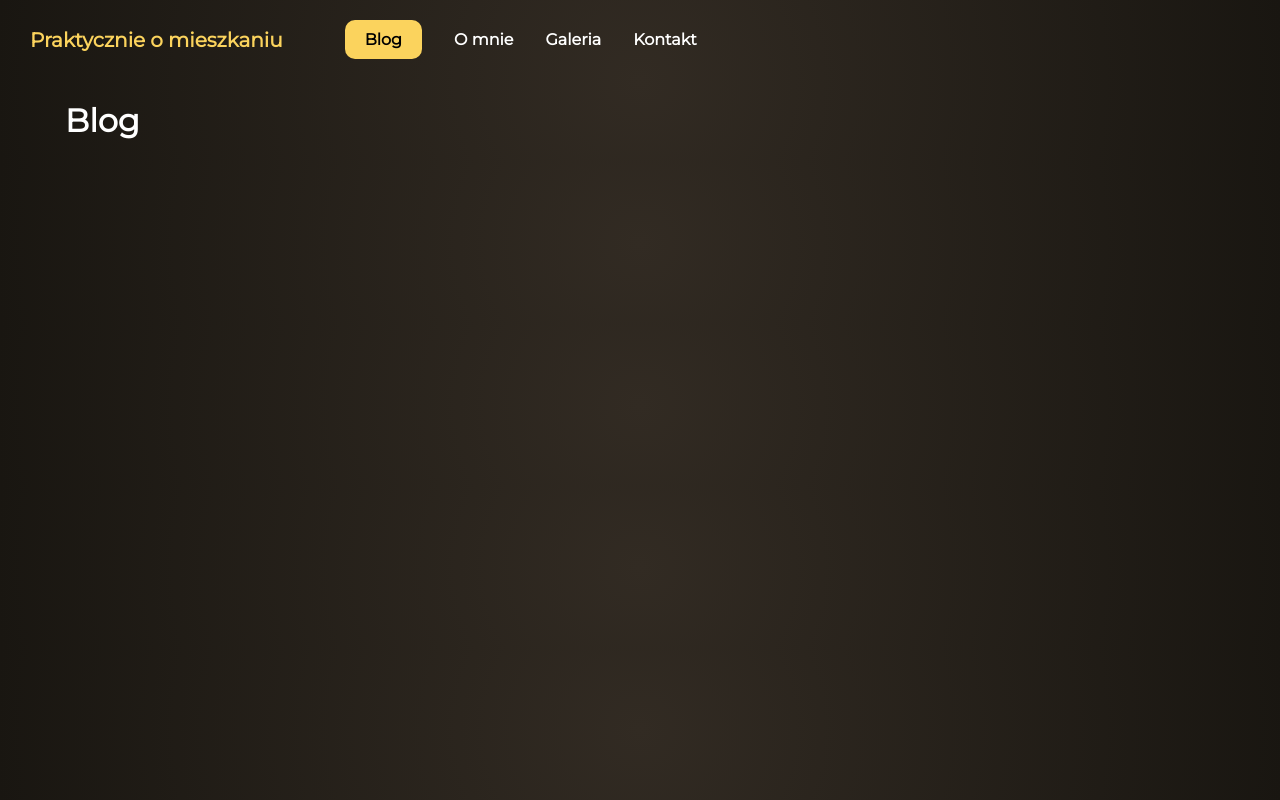
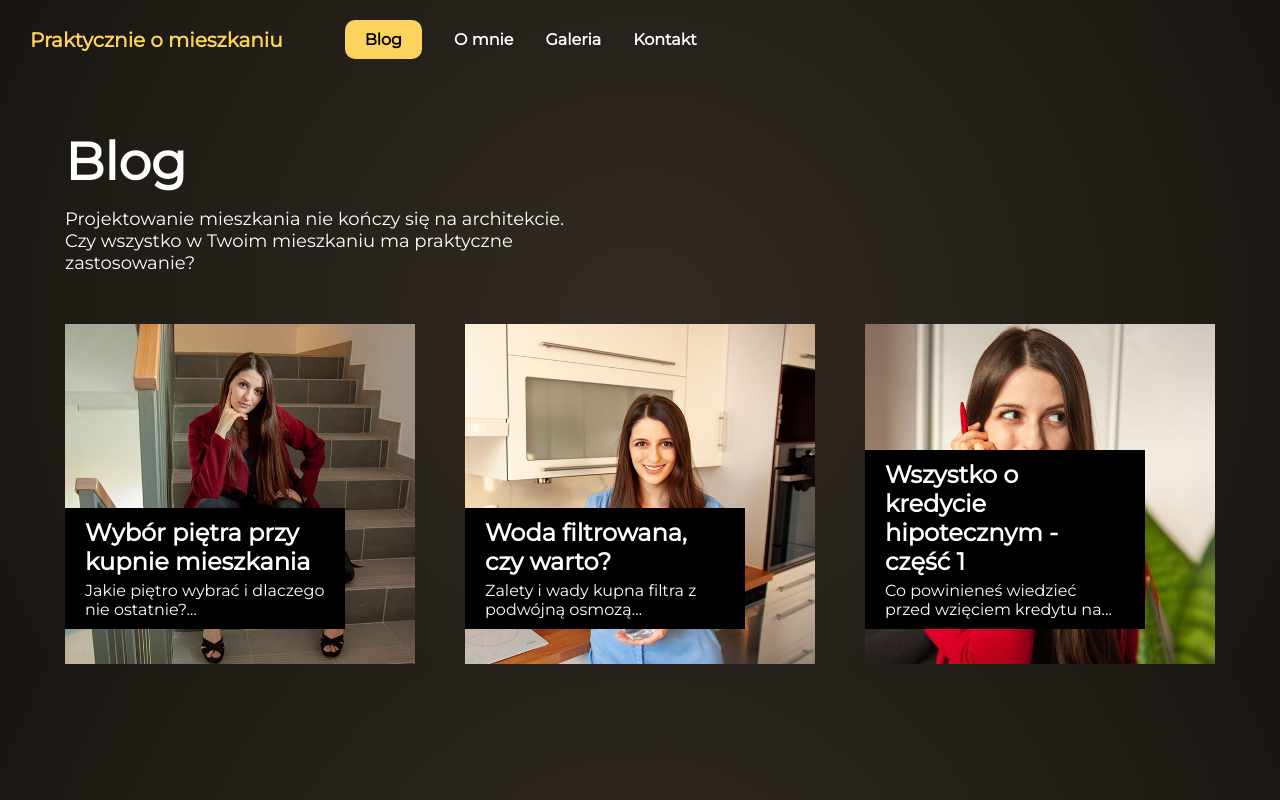
Before and after one commit to Graffiss/praktycznie-o-mieszkaniu-gatsby, a Gatsby site in the folder praktycznie-o-mieszkaniu/: page /blog in a window 1280 px wide. Built offline with nearby package versions, Linux system fonts and the light colour scheme; Gatsby itself is replaced by a stand-in of ours.

Commit message:
pierwszy zarys bloga w MDX

```diff
--- a/praktycznie-o-mieszkaniu/gatsby-config.js
+++ b/praktycznie-o-mieszkaniu/gatsby-config.js
@@ -23,6 +23,13 @@ module.exports = {
         path: `${__dirname}/src/assets/images`,
       },
     },
+    {
+      resolve: `gatsby-source-filesystem`,
+      options: {
+        name: `blog`,
+        path: `${__dirname}/src/data/blog`,
+      },
+    },
     `gatsby-transformer-sharp`,
     `gatsby-plugin-sharp`,
     `gatsby-plugin-mdx`,
--- /dev/null
+++ b/praktycznie-o-mieszkaniu/src/components/BlogPost/BlogPost.js
@@ -0,0 +1,37 @@
+import React from "react"
+import styled from "styled-components"
+
+const PreviewWrapper = styled.div`
+  position: relative;
+  width: 100%;
+  height: 340px;
+  background-color: hsl(0, 0%, 95%);
+  background-image: url(${({ background }) => background});
+  background-size: cover;
+`
+
+const PreviewInfoLabel = styled.div`
+  position: absolute;
+  left: 0;
+  bottom: 35px;
+  width: 80%;
+  min-height: 40px;
+  background-color: black;
+  color: white;
+  padding: 5px 15px;
+  h2,
+  p {
+    margin: 5px;
+  }
+`
+
+const Preview = ({ title, excerpt, background }) => (
+  <PreviewWrapper background={background}>
+    <PreviewInfoLabel>
+      <h2>{title}</h2>
+      <p>{excerpt}</p>
+    </PreviewInfoLabel>
+  </PreviewWrapper>
+)
+
+export default Preview
--- /dev/null
+++ b/praktycznie-o-mieszkaniu/src/components/PageInfo/PageInfo.js
@@ -0,0 +1,24 @@
+import React from "react"
+import styled from "styled-components"
+
+const Wrapper = styled.div`
+  margin: 50px 0;
+  max-width: 500px;
+  h1 {
+    font-size: 52px;
+    margin: 0;
+  }
+  p {
+    font-size: 18px;
+    margin: 15px 0 0;
+  }
+`
+
+const PageInfo = ({ title, paragraph }) => (
+  <Wrapper>
+    <h1>{title}</h1>
+    <p>{paragraph}</p>
+  </Wrapper>
+)
+
+export default PageInfo
--- /dev/null
+++ b/praktycznie-o-mieszkaniu/src/data/blog/01-wybor-pietra.mdx
@@ -0,0 +1,16 @@
+---
+title: Wybór piętra przy kupnie mieszkania
+slug: wybor-pietra
+author: Olga Markiewicz
+image: ../../assets/images/blog/wybor-pietra.jpg
+---
+
+## Jakie piętro wybrać i dlaczego nie ostatnie?
+
+Aliquip dolore in reprehenderit adipisicing. Anim eu reprehenderit do minim et. Deserunt consequat ad mollit labore elit dolore in et ipsum laboris cillum sit exercitation occaecat. Qui mollit qui nisi duis proident laboris officia in laborum excepteur ad id qui.
+
+Adipisicing anim enim laboris duis esse culpa minim. Nulla dolor aute anim non magna fugiat duis ut qui ipsum commodo exercitation. Nisi excepteur quis est anim exercitation tempor sit. Deserunt cupidatat velit Lorem aliquip sit nisi eiusmod. Minim nostrud dolor commodo quis sint proident est nostrud incididunt amet cillum irure aliqua aliqua. Mollit labore fugiat cupidatat commodo mollit eiusmod ad labore sint aute aliqua fugiat. Incididunt sit ad pariatur occaecat ipsum laboris pariatur.
+
+Consequat reprehenderit sint aute pariatur in esse est. Aute duis mollit quis ea sunt labore magna duis occaecat velit exercitation nisi amet. Pariatur anim culpa exercitation et sunt amet excepteur excepteur nulla incididunt quis. Fugiat exercitation voluptate ad reprehenderit.
+
+Dolore deserunt reprehenderit non pariatur nostrud ad enim irure consectetur amet officia. Id culpa culpa incididunt labore eiusmod elit duis consequat labore laboris eiusmod in cillum. Dolor duis occaecat sint magna consectetur mollit enim Lorem et.
--- /dev/null
+++ b/praktycznie-o-mieszkaniu/src/data/blog/02-woda-filtrowana.mdx
@@ -0,0 +1,12 @@
+---
+title: Woda filtrowana, czy warto?
+slug: woda-filtrowana
+author: Olga Markiewicz
+image: ../../assets/images/blog/woda-filtrowana.jpg
+---
+
+## Zalety i wady kupna filtra z podwójną osmozą
+
+Culpa deserunt do ad voluptate commodo. Ipsum laborum exercitation eu sunt cillum amet enim Lorem anim in ullamco proident. Excepteur officia incididunt est cupidatat dolor consequat commodo labore qui ex consequat tempor laborum. Et est voluptate elit quis anim aute laboris dolore cupidatat deserunt ullamco laborum voluptate.
+
+Ut nostrud elit laborum magna anim esse fugiat id aliquip culpa Lorem non minim tempor. Commodo non occaecat nulla eiusmod labore aliquip. Proident Lorem cupidatat id elit in aliqua quis velit velit nisi eiusmod occaecat. Consequat qui ea id laboris reprehenderit id. Qui ullamco enim est magna veniam reprehenderit enim ut.
--- /dev/null
+++ b/praktycznie-o-mieszkaniu/src/data/blog/03-kredyt-cz1.mdx
@@ -0,0 +1,12 @@
+---
+title: Wszystko o kredycie hipotecznym - część 1
+slug: kredyt-cz1
+author: Olga Markiewicz
+image: ../../assets/images/blog/kredyt-cz1.jpg
+---
+
+## Co powinieneś wiedzieć przed wzięciem kredytu na mieszkanie/dom?
+
+Culpa deserunt do ad voluptate commodo. Ipsum laborum exercitation eu sunt cillum amet enim Lorem anim in ullamco proident. Excepteur officia incididunt est cupidatat dolor consequat commodo labore qui ex consequat tempor laborum. Et est voluptate elit quis anim aute laboris dolore cupidatat deserunt ullamco laborum voluptate.
+
+Ut nostrud elit laborum magna anim esse fugiat id aliquip culpa Lorem non minim tempor. Commodo non occaecat nulla eiusmod labore aliquip. Proident Lorem cupidatat id elit in aliqua quis velit velit nisi eiusmod occaecat. Consequat qui ea id laboris reprehenderit id. Qui ullamco enim est magna veniam reprehenderit enim ut.
--- a/praktycznie-o-mieszkaniu/src/pages/blog.js
+++ b/praktycznie-o-mieszkaniu/src/pages/blog.js
@@ -1,9 +1,63 @@
 import React from "react"
+import { graphql } from "gatsby"
+import styled from "styled-components"
+import BlogPost from "../components/BlogPost/BlogPost"
+import PageInfo from "../components/PageInfo/PageInfo"
 
-const BlogPage = () => (
-  <>
-    <h1>Blog</h1>
-  </>
-)
+const BlogWrapper = styled.div`
+  display: grid;
+  grid-template-columns: repeat(3, 1fr);
+  grid-gap: 50px;
+`
+
+const pageData = {
+  title: "Blog",
+  paragraph: `Projektowanie mieszkania nie kończy się na architekcie. Czy wszystko w Twoim mieszkaniu ma praktyczne zastosowanie?`,
+}
+
+const BlogPage = ({ data }) => {
+  const {
+    allMdx: { nodes },
+  } = data
+
+  return (
+    <>
+      <PageInfo title={pageData.title} paragraph={pageData.paragraph} />
+      <BlogWrapper>
+        {nodes.map(
+          ({ frontmatter: { title, slug, author, image }, excerpt }) => (
+            <BlogPost
+              title={title}
+              excerpt={excerpt}
+              background={image.childImageSharp.fluid.src}
+            />
+          )
+        )}
+      </BlogWrapper>
+    </>
+  )
+}
+
+export const query = graphql`
+  {
+    allMdx {
+      nodes {
+        frontmatter {
+          title
+          slug
+          author
+          image {
+            childImageSharp {
+              fluid(maxWidth: 640, maxHeight: 640) {
+                src
+              }
+            }
+          }
+        }
+        excerpt(pruneLength: 50)
+      }
+    }
+  }
+`
 
 export default BlogPage
```
Also changed, not shown: praktycznie-o-mieszkaniu/src/assets/images/blog/kredyt-cz1.jpg (added), praktycznie-o-mieszkaniu/src/assets/images/blog/woda-filtrowana.jpg (added), praktycznie-o-mieszkaniu/src/assets/images/blog/wybor-pietra.jpg (added), praktycznie-o-mieszkaniu/src/assets/images/gallery/pom-przybory.jpg (added), praktycznie-o-mieszkaniu/src/assets/images/gallery/pom-red.jpg (added), praktycznie-o-mieszkaniu/src/assets/images/gallery/pom-remont.jpg (added), praktycznie-o-mieszkaniu/src/assets/images/gallery/pom-schody.jpg (added), praktycznie-o-mieszkaniu/src/assets/images/gallery/pom-starter.jpg (added), praktycznie-o-mieszkaniu/src/assets/images/gallery/pom-woda.jpg (added).
